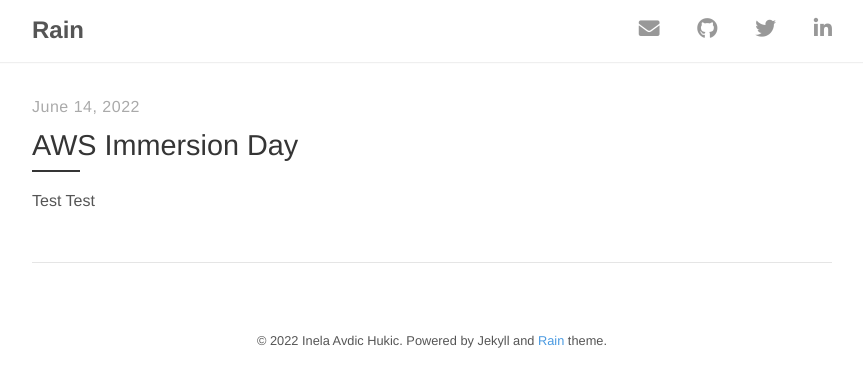
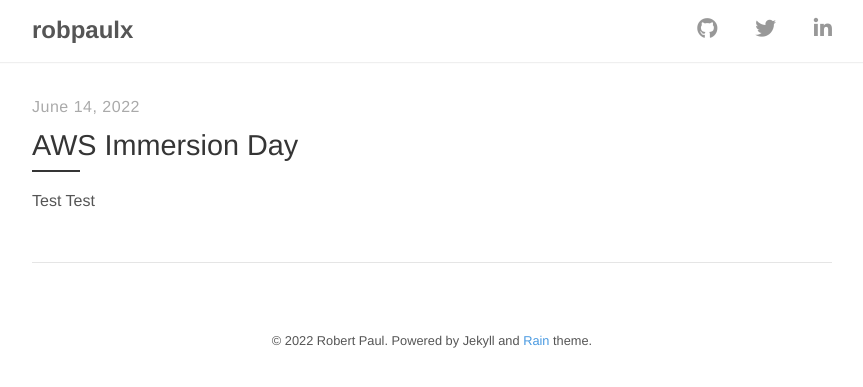
Before and after one commit to pauler285/pauler285.github.io, a Jekyll site: the page built from index.html, in a window 1280 px wide. Shown: the top 387 px of the page, without its empty margins (208-1071 px from the left). Built offline with Jekyll 4.4.1, drawn with Linux system fonts in a browser that asks for light colours; nearby versions of some CDN libraries; the list of posts is cut into pages by our own code.

Commit message:
config.yml adjustment

```diff
--- a/_config.yml
+++ b/_config.yml
@@ -1,13 +1,13 @@
 # Site settings
-title:          Rain
-description:    "Rain is a simple and clean Jekyll theme with focus on content."
-url:            https://github.com/inelaah/rain
+title:          robpaulx
+description:    "Simple work related blog"
+url:            https://pauler285.github.io
 
 # Author
 author:
-  name:         Inela Avdic Hukic
-  email:        inelaah@gmail.com
-  url:          https://inelaah.com
+  name:         Robert Paul
+  email:        n/a
+  url:          https://pauler285.githuhb.io
 
 # Build settings
 markdown:       kramdown
@@ -34,7 +34,6 @@ related_posts_section:
 
 # Links to social media
 social:
-  email: inelaah@gmail.com
-  github: https://github.com/inelaah
-  twitter: https://twitter.com
-  linkedin: https://ba.linkedin.com/in/inela-avdic-hukic-322354131
+  github: https://github.com/pauler285
+  twitter: https://twitter.com/ItsPauler
+  linkedin: https://www.linkedin.com/in/robert-paul-62b5a2b4/
```
